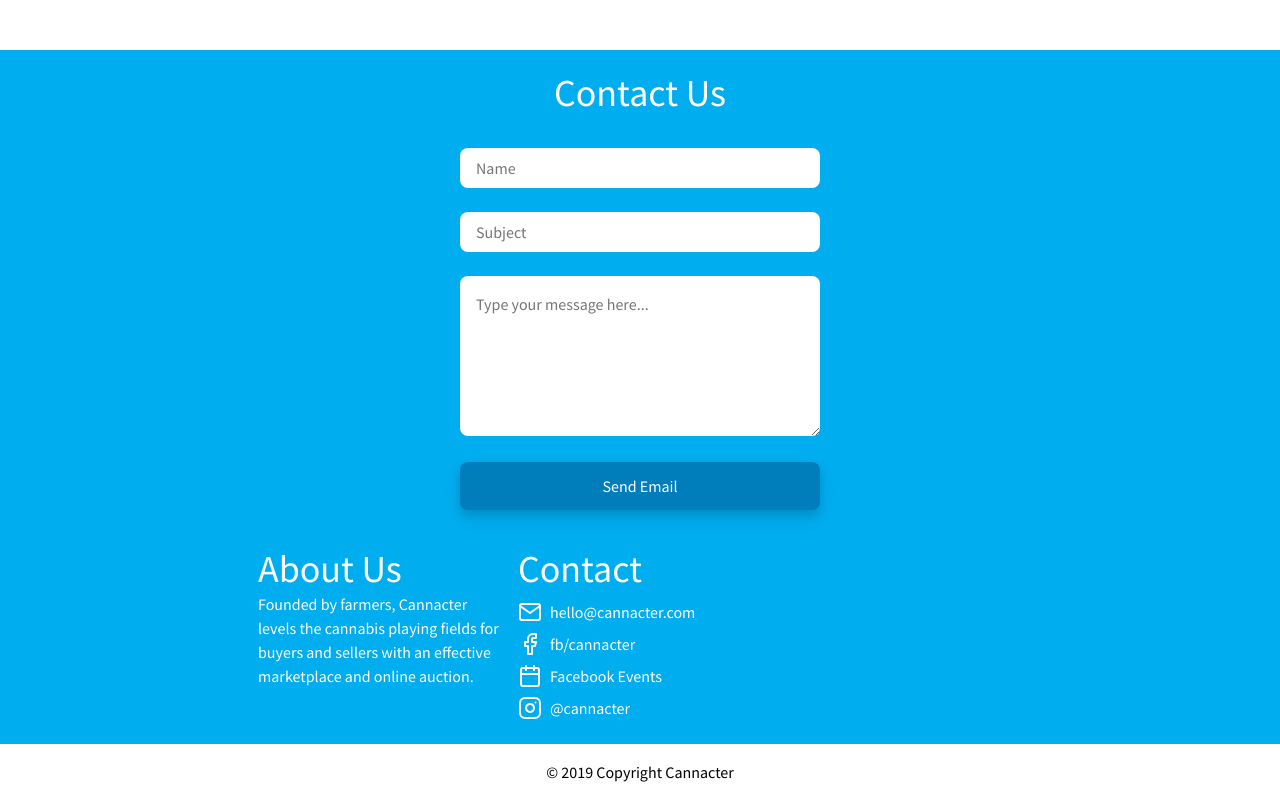
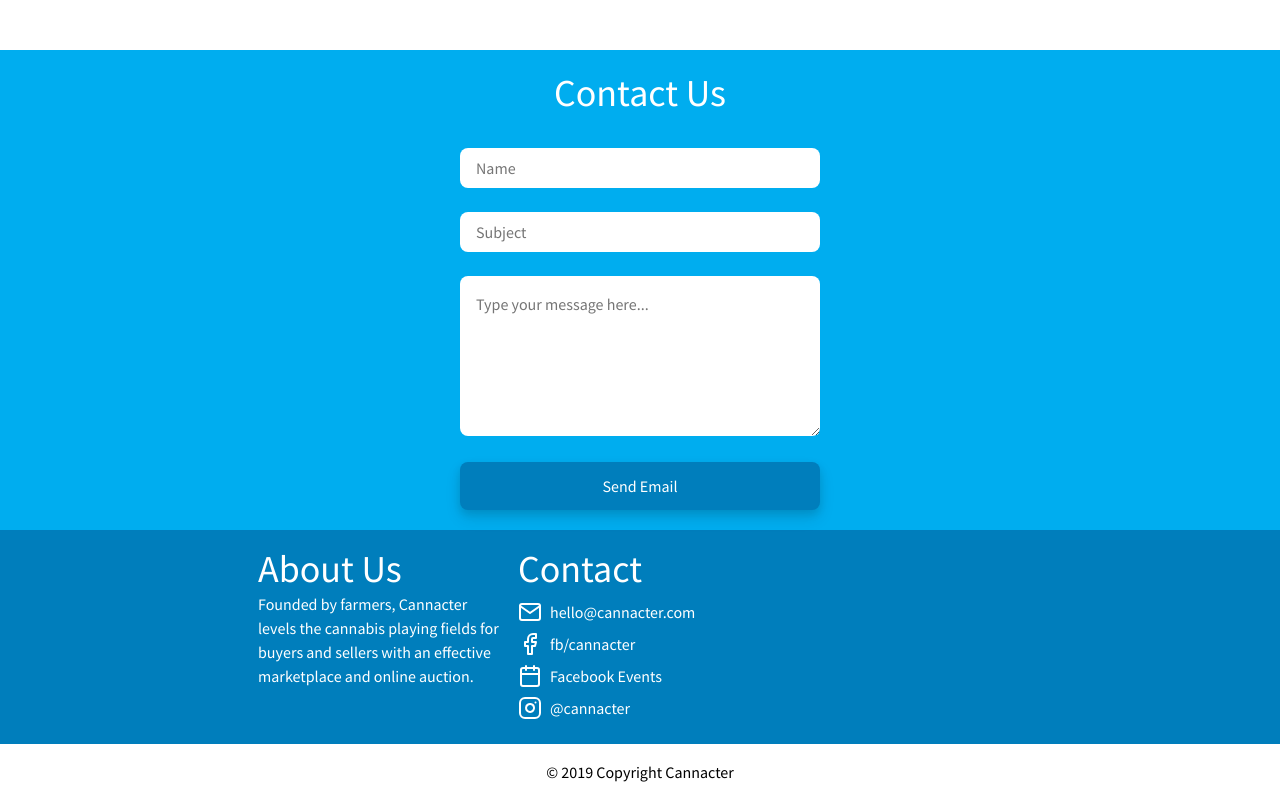
Before and after one commit to cachavezscio/cann-landind-prod, a React (Create React App) app: page / in a window 1280 px wide. Shown: the part 2940-3740 px from the top of the page. Built offline with nearby package versions, Linux system fonts and the light colour scheme.

Commit message:
Contrasting Footer

```diff
--- a/src/styles/components/footer.module.scss
+++ b/src/styles/components/footer.module.scss
@@ -4,7 +4,7 @@
 
 .__footer {
   padding: 1rem;
-  background: $p100;
+  background: #007ebc;
 }
 
 .__h2 {
```
